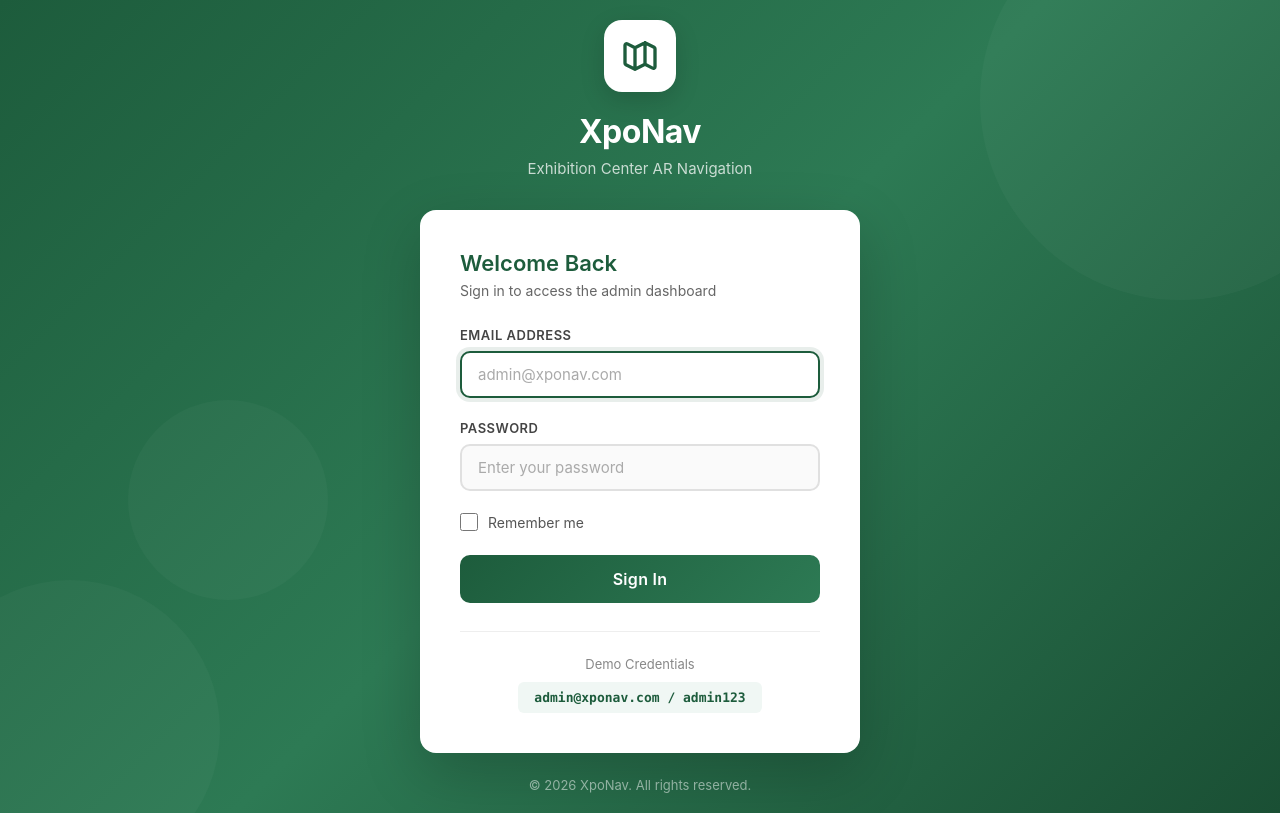
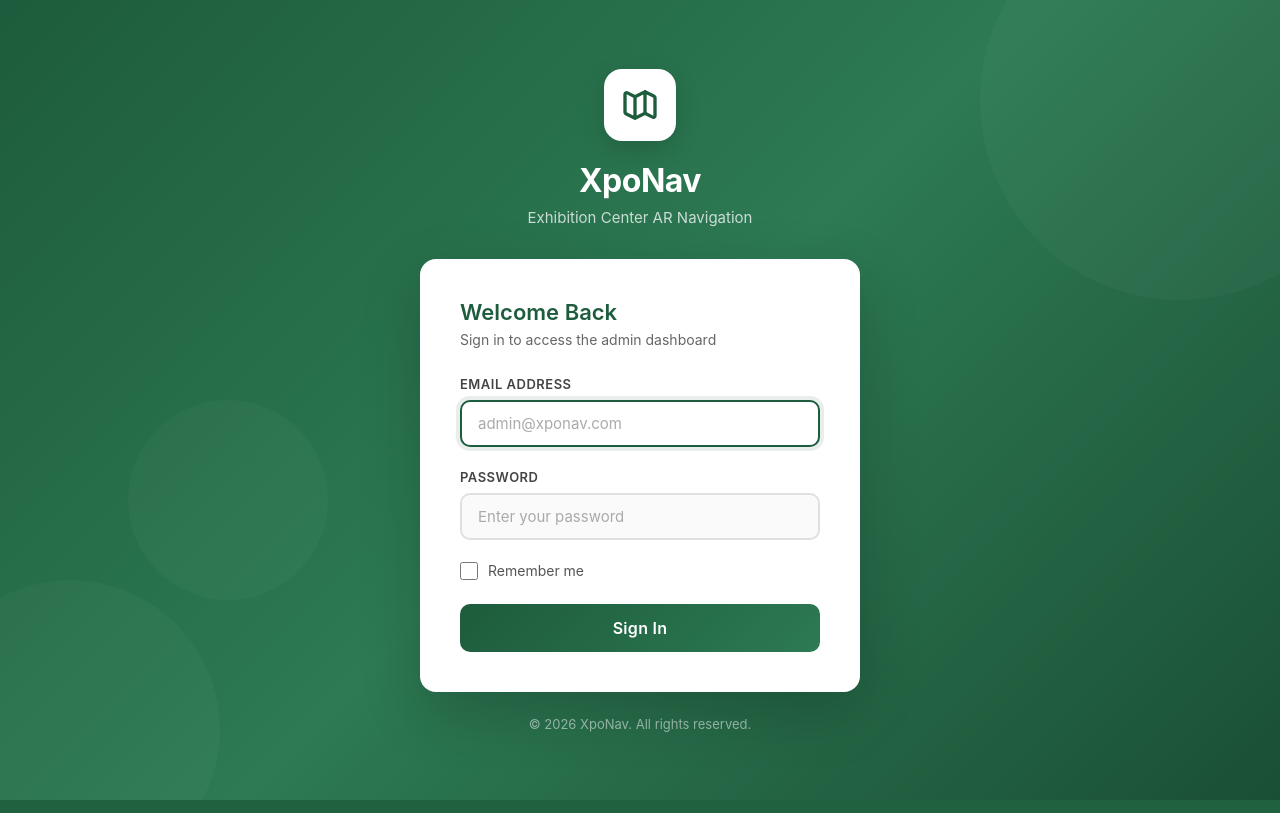
Before and after one commit to sn04126/xponav, a Laravel app: page /admin/login in a window 1280 px wide. Run offline with Laravel 12, Linux system fonts and the light colour scheme.

Commit message:
Remove demo credentials from admin login page
Co-Authored-By: Claude Sonnet 4.6 <noreply@anthropic.com>

```diff
--- a/resources/views/admin/login.blade.php
+++ b/resources/views/admin/login.blade.php
@@ -175,31 +175,6 @@
             font-size: 14px;
         }
 
-        .divider {
-            margin-top: 28px;
-            padding-top: 24px;
-            border-top: 1px solid #eee;
-            text-align: center;
-        }
-
-        .divider p {
-            font-size: 13px;
-            color: #888;
-            margin-bottom: 4px;
-        }
-
-        .divider .credentials {
-            font-family: 'SF Mono', 'Fira Code', 'Consolas', monospace;
-            font-size: 13px;
-            color: #1D5C3C;
-            font-weight: 600;
-            background: #f0f7f4;
-            padding: 8px 16px;
-            border-radius: 6px;
-            display: inline-block;
-            margin-top: 6px;
-        }
-
         .login-footer {
             text-align: center;
             margin-top: 24px;
@@ -298,11 +273,6 @@
 
                 <button type="submit" class="btn-login">Sign In</button>
             </form>
-
-            <div class="divider">
-                <p>Demo Credentials</p>
-                <span class="credentials">admin@xponav.com / admin123</span>
-            </div>
         </div>
 
         <p class="login-footer">&copy; 2026 XpoNav. All rights reserved.</p>
```
